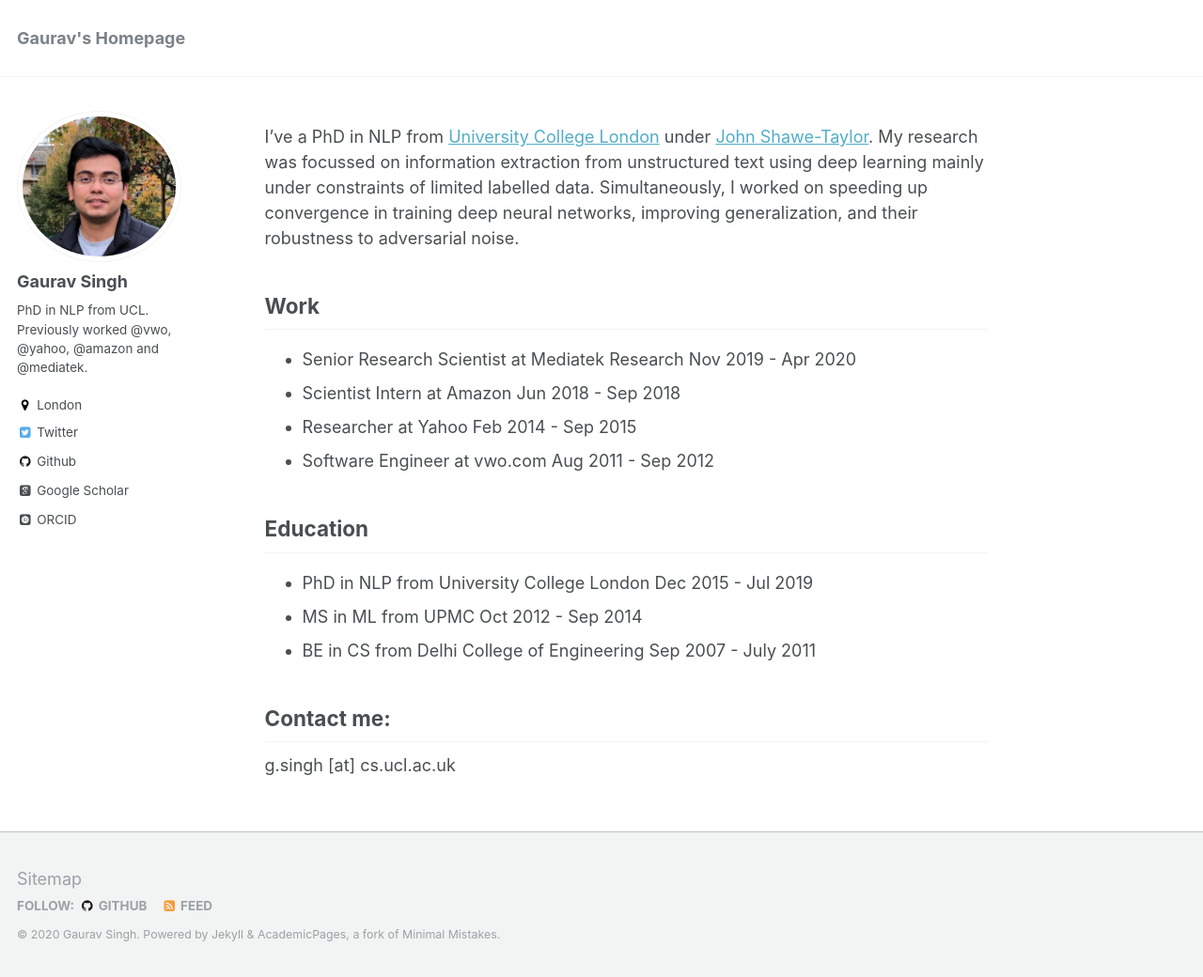
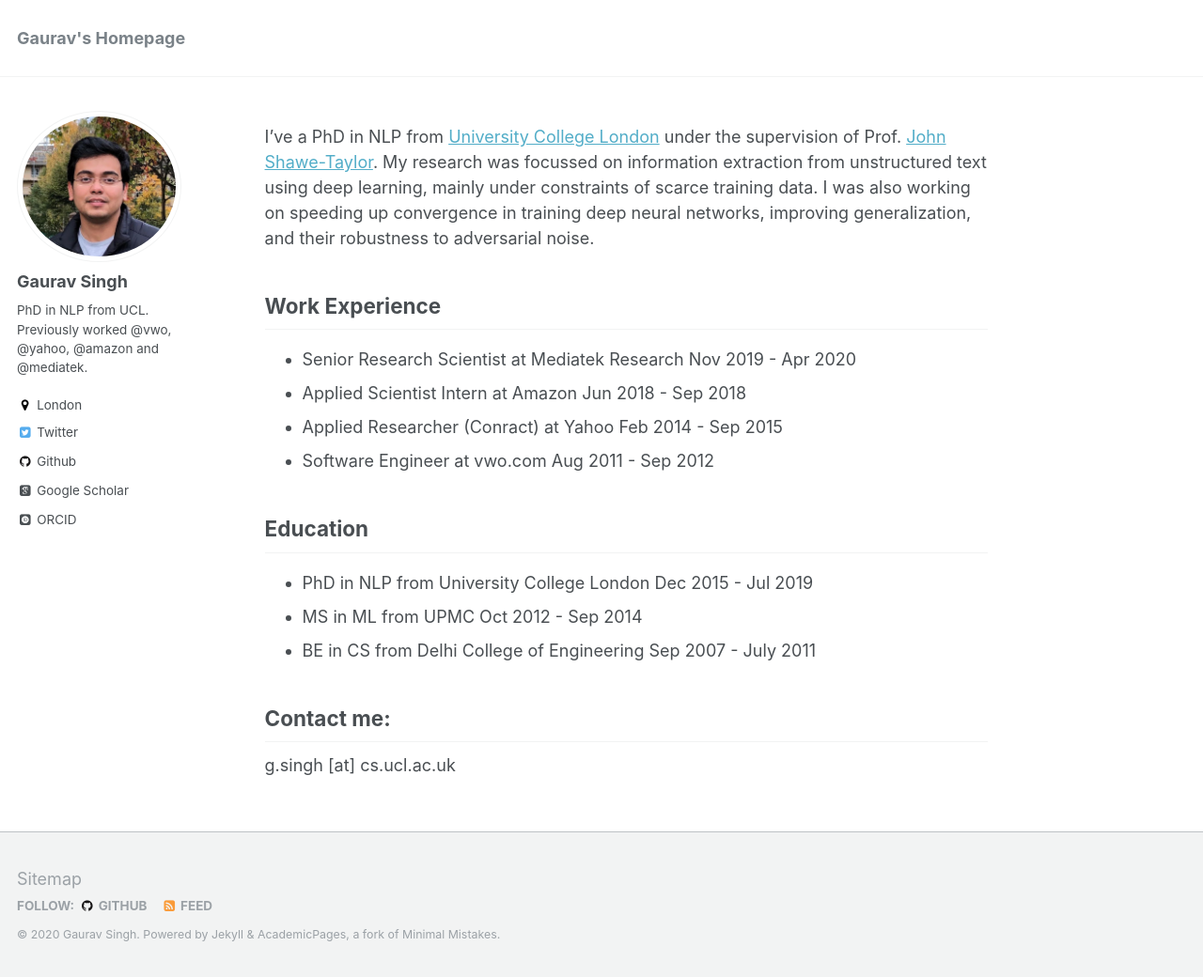
Before and after one commit to gauravsc/gauravsc.github.io, a Jekyll site: the page built from _pages/about.md, in a window 1280 px wide and 1040 px high. Shown: the whole window at 94% size. Built offline with Jekyll 4.4.1, drawn with Linux system fonts in a browser that asks for light colours; some web fonts are replaced.

Commit message:
Update about.md

```diff
--- a/_pages/about.md
+++ b/_pages/about.md
@@ -8,19 +8,19 @@
   - /about.html
 ---
 
-I've a PhD in NLP from <a href="https://www.ucl.ac.uk/">University College London</a> under <a href="http://www0.cs.ucl.ac.uk/staff/J.Shawe-Taylor/">John Shawe-Taylor</a>. My research was focussed on information extraction from unstructured text using deep learning mainly under constraints of limited labelled data. Simultaneously, I worked on speeding up convergence in training deep neural networks,   improving generalization, and their robustness to adversarial noise.
+I've a PhD in NLP from <a href="https://www.ucl.ac.uk/">University College London</a> under the supervision of Prof. <a href="http://www0.cs.ucl.ac.uk/staff/J.Shawe-Taylor/">John Shawe-Taylor</a>. My research was focussed on information extraction from unstructured text using deep learning, mainly under constraints of scarce training data. I was also working on speeding up convergence in training deep neural networks, improving generalization, and their robustness to adversarial noise.
 
-Work
+Work Experience
 ------
 * Senior Research Scientist at Mediatek Research Nov 2019 - Apr 2020
-* Scientist Intern at Amazon Jun 2018 - Sep 2018
-* Researcher at Yahoo Feb 2014 - Sep 2015
+* Applied Scientist Intern at Amazon Jun 2018 - Sep 2018
+* Applied Researcher (Conract) at Yahoo Feb 2014 - Sep 2015
 * Software Engineer at vwo.com Aug 2011 - Sep 2012
 
 Education
 ------
 * PhD in NLP from University College London Dec 2015 - Jul 2019
-* MS in ML from UPMC  Oct 2012 - Sep 2014
+* MS in ML from UPMC Oct 2012 - Sep 2014
 * BE in CS from Delhi College of Engineering Sep 2007 - July 2011
 
 
```
